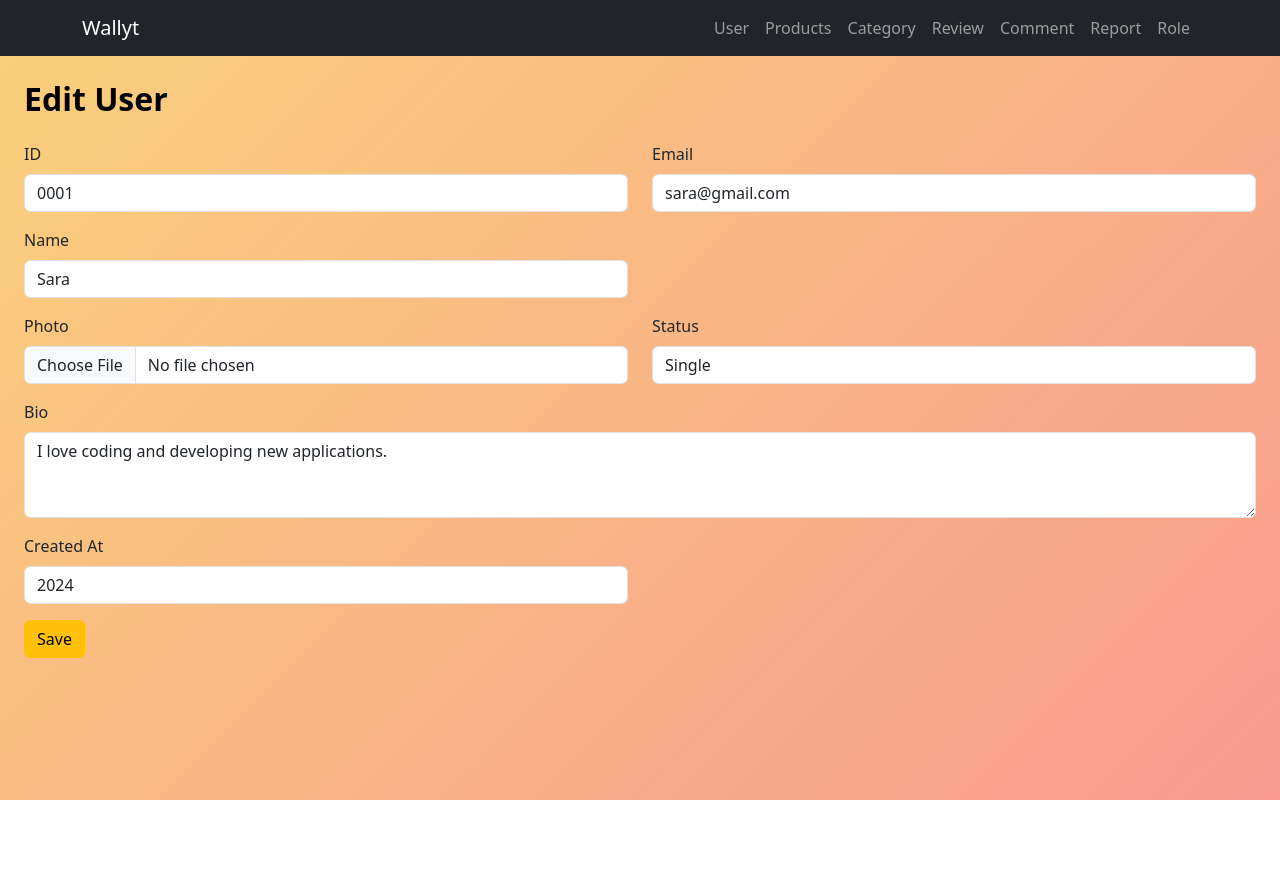
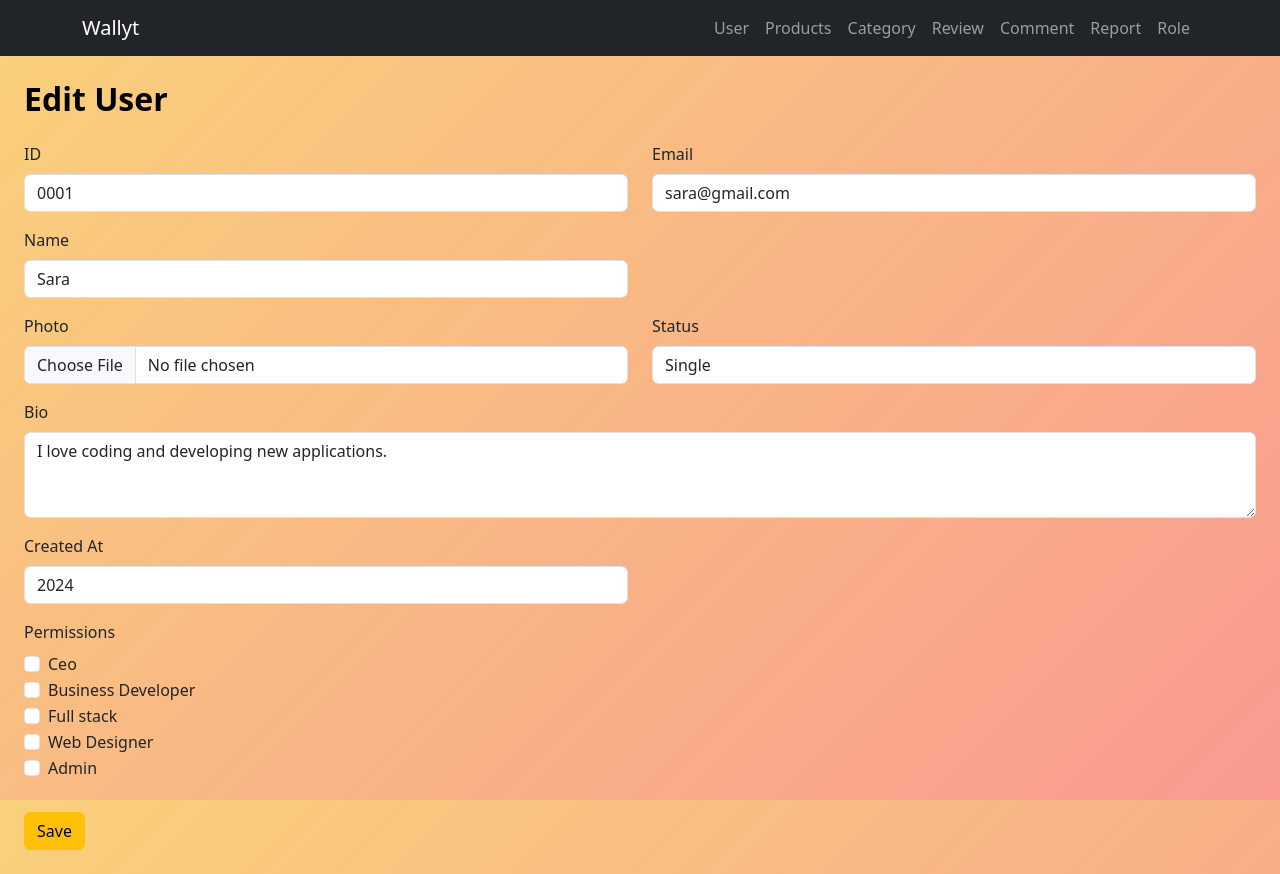
Before and after one commit to saraabdelrhman/admin-wallyt, a React (Create React App) app: page /useredit in a window 1280 px wide. Before the commit the page ends 800 px from the top, so only its background shows below. Built offline with nearby package versions, Linux system fonts and the light colour scheme.

Commit message:
adding role to user edit page

```diff
--- a/src/components/Edit&Delete/Useredit.js
+++ b/src/components/Edit&Delete/Useredit.js
@@ -1,7 +1,7 @@
 import React, { useState } from 'react';
 import { Button, Form, Container, Row, Col } from 'react-bootstrap';
 
-const Useredit = () => {
+const UserEdit = () => {
   // State to hold the form data
   const [userData, setUserData] = useState({
     id: '0001',
@@ -11,7 +11,26 @@ const Useredit = () => {
     bio: 'I love coding and developing new applications.',
     status: 'Single',
     createdAt: '2024',
+    permissions: [], // Initializing permissions state
   });
+
+  const availablePermissions = [
+    "Ceo",
+    "Business Developer",
+    "Full stack",
+    "Web Designer",
+    "Admin",
+  ];
+
+  // Handle permission change
+  const handlePermissionChange = (e) => {
+    const { value, checked } = e.target;
+    const newPermissions = checked
+      ? [...userData.permissions, value]
+      : userData.permissions.filter((permission) => permission !== value);
+
+    setUserData({ ...userData, permissions: newPermissions });
+  };
 
   // Handle input changes
   const handleInputChange = (e) => {
@@ -140,7 +159,27 @@ const Useredit = () => {
           </Col>
         </Row>
 
-        <Button variant="warning"  onClick={handleSave}>
+        <Row className="mb-3">
+          <Col md={6}>
+            <Form.Group controlId="formUserPermissions" className="mb-3">
+              <Form.Label>Permissions</Form.Label>
+              <div>
+                {availablePermissions.map((permission, index) => (
+                  <Form.Check
+                    key={index}
+                    type="checkbox"
+                    label={permission}
+                    value={permission}
+                    checked={userData.permissions.includes(permission)}
+                    onChange={handlePermissionChange}
+                  />
+                ))}
+              </div>
+            </Form.Group>
+          </Col>
+        </Row>
+
+        <Button variant="warning" onClick={handleSave}>
           Save
         </Button>
       </Form>
@@ -148,4 +187,4 @@ const Useredit = () => {
   );
 };
 
-export default Useredit;
+export default UserEdit;
--- a/src/components/User.js
+++ b/src/components/User.js
@@ -47,8 +47,9 @@ const User = () => {
             <td><input type="checkbox" /></td>
             <td>0001</td>
             <td>sara@gmail.com</td>
+
+            <td>Sara</td>
             <td>Web developer</td>
-            <td>Sara</td>
             <td>
               <Link to="/singleuser">
                 <Button size="sm" className="me-2 mb-1 text-info" variant="light">
```
